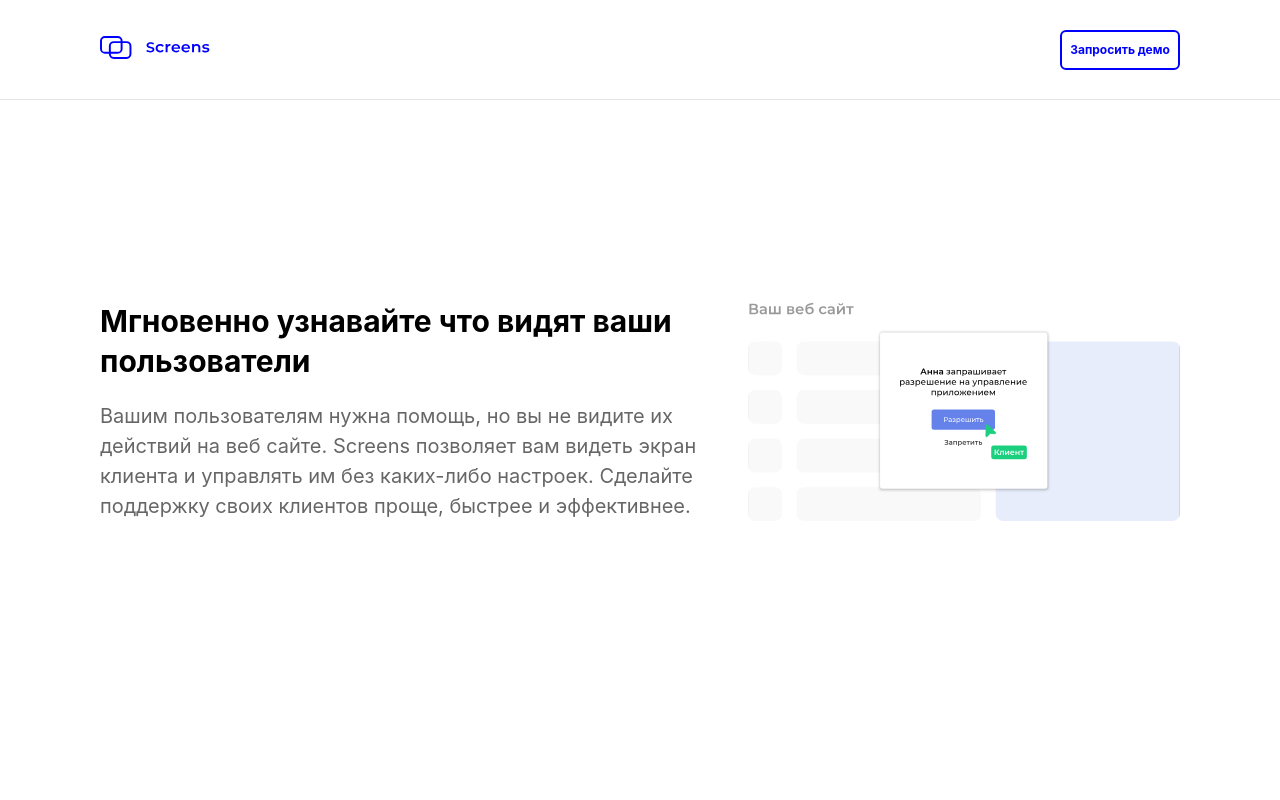
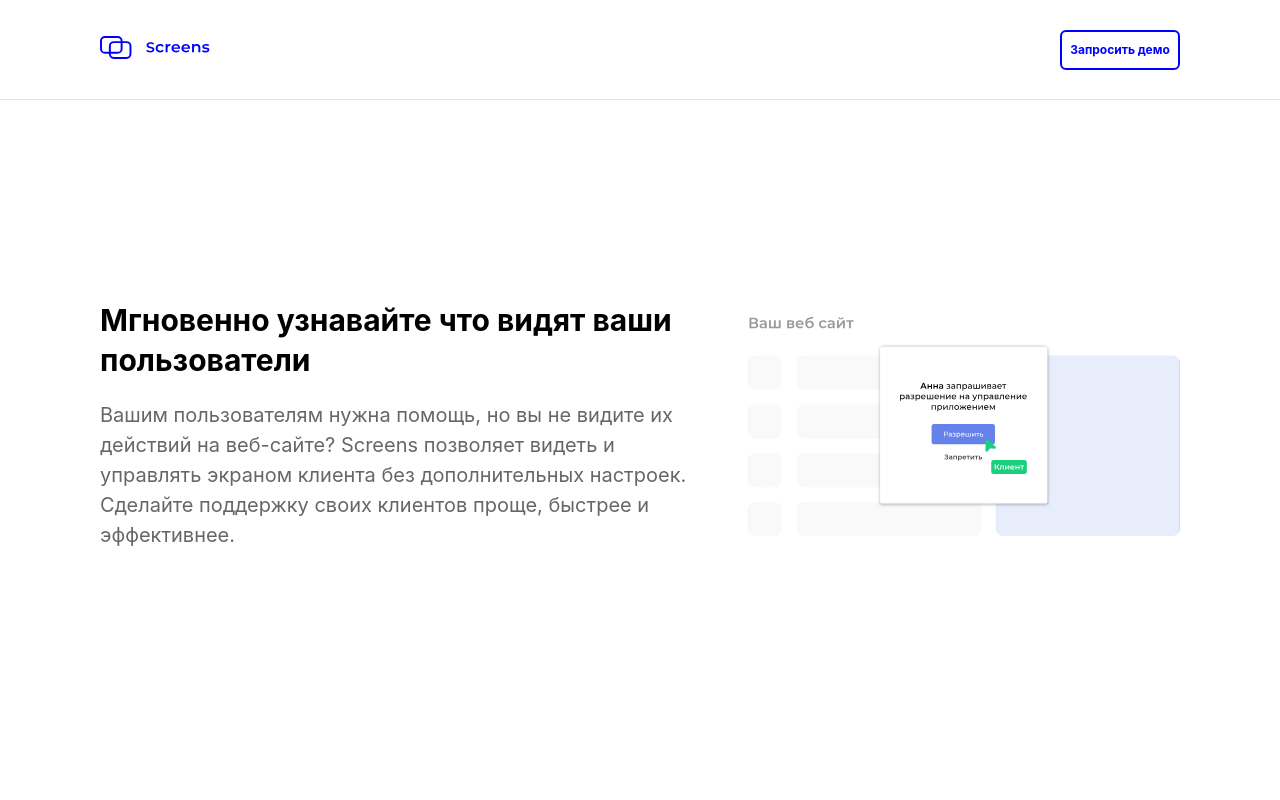
Before and after one commit to screens-company/landing-app, a React (Create React App) app: page / in a window 1280 px wide. Shown: the top 800 px of the page. Built offline with nearby package versions, Linux system fonts and the light colour scheme.

Commit message:
add fixes

```diff
--- a/src/AboutApp/AboutApp.tsx
+++ b/src/AboutApp/AboutApp.tsx
@@ -43,7 +43,7 @@ export class AboutApp extends React.PureComponent {
         <Text>
           <Title>Мгновенно узнавайте что видят ваши пользователи</Title>
           <Description>
-            Вашим пользователям нужна помощь, но вы не видите их действий на веб сайте. Screens позволяет вам видеть экран клиента и управлять им без каких-либо настроек. Сделайте поддержку своих клиентов проще, быстрее и эффективнее.
+            Вашим пользователям нужна помощь, но вы не видите их действий на веб-сайте? Screens позволяет видеть и управлять экраном клиента без дополнительных настроек. Сделайте поддержку своих клиентов проще, быстрее и эффективнее.
           </Description>
         </Text>
         <Image
--- a/src/AppsBlock/AppsBlock.tsx
+++ b/src/AppsBlock/AppsBlock.tsx
@@ -14,7 +14,7 @@ export function AppsBlock() {
       <Text>
         <Title>Screens дополняет ваши сервисы</Title>
         <Description>
-          Переходите к сессиям прямо из чата или телефонного разговора<br/> и сокращайте время разрешения на 54%
+          Переходите к сессиям прямо из чата или телефонного разговора<br/> и сокращайте время разрешения клиентских вопросов на 54%
         </Description>
       </Text>
       <Icon src={images.appsIcon}/>
```
Also changed, not shown: src/imgs/aboutOne.svg, 1 other file (tests, documents, lock files or other folders).
